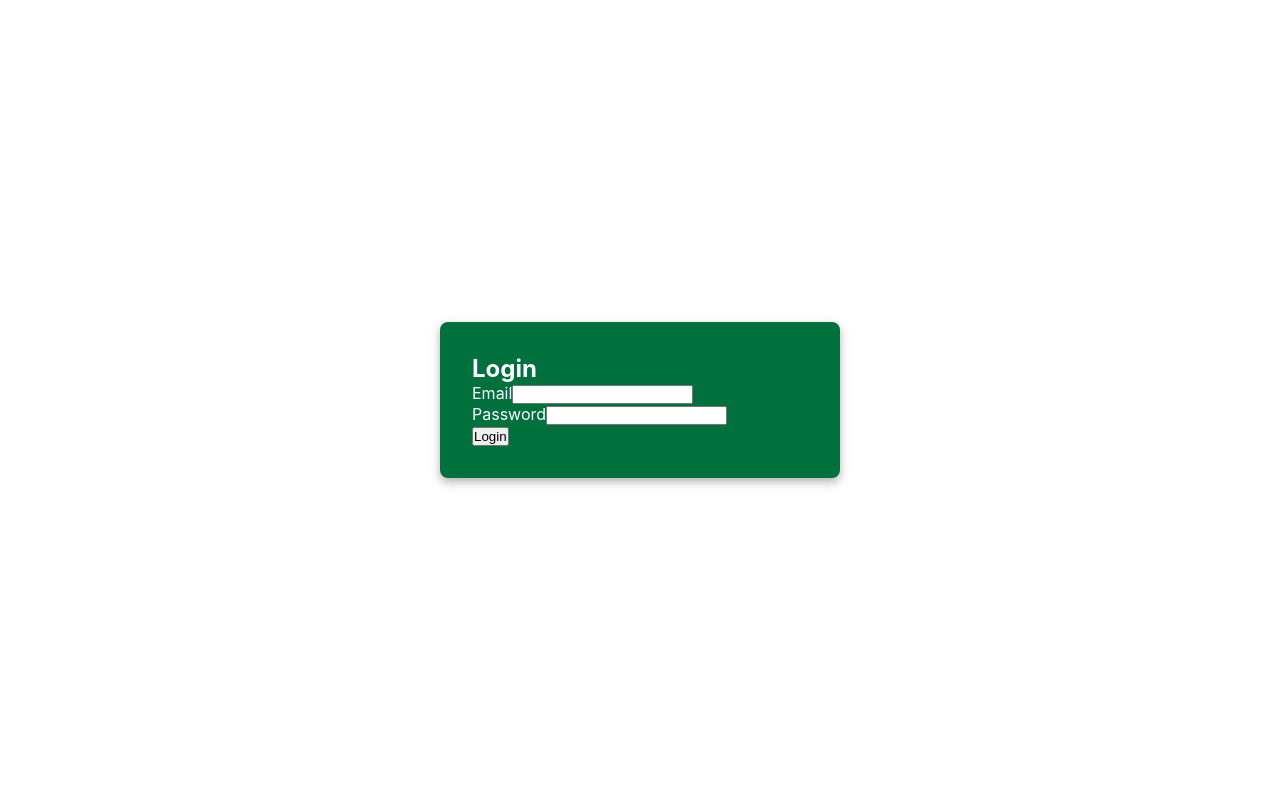
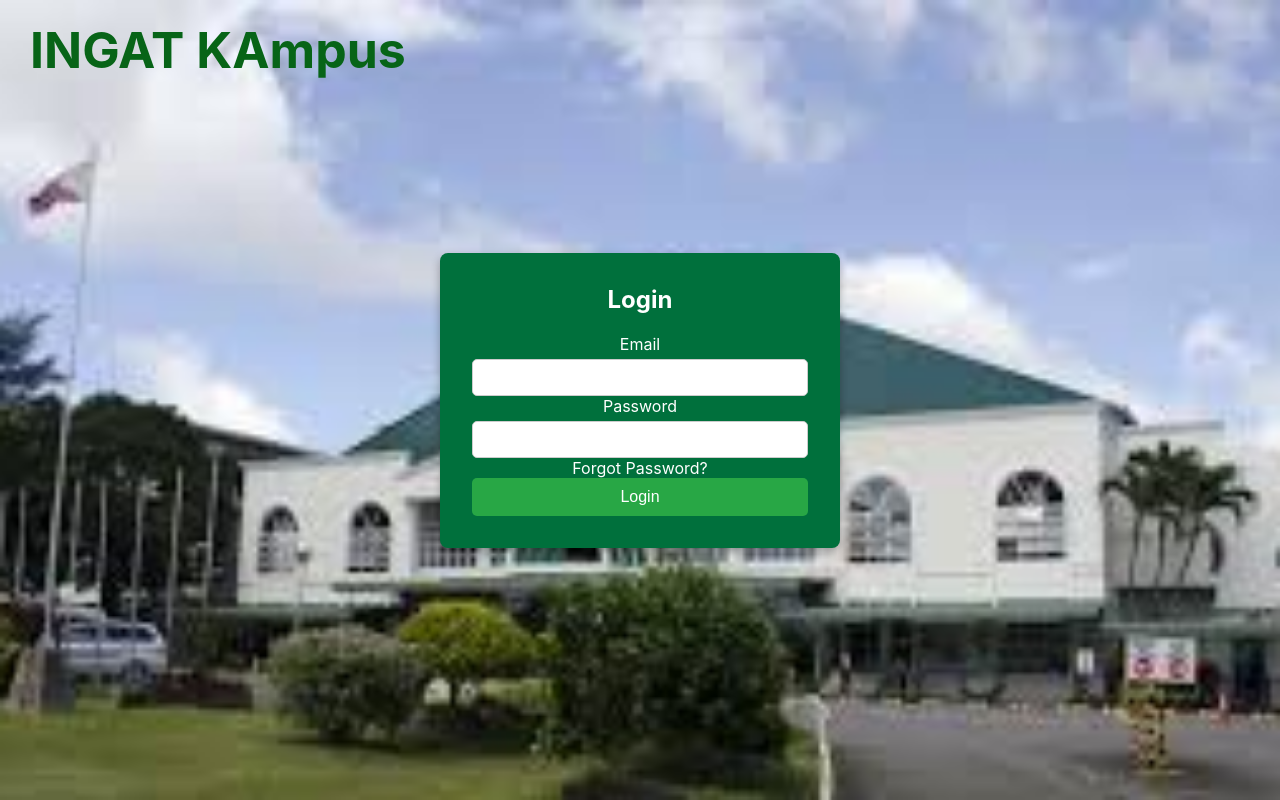
Before and after one commit to CS-CSD/INGAT-KAmpus, a React (Create React App) app: page / in a window 1280 px wide. Built offline with nearby package versions, Linux system fonts and the light colour scheme.

Commit message:
added new file

```diff
--- a/src/App.js
+++ b/src/App.js
@@ -1,6 +1,6 @@
 import { BrowserRouter as Router, Routes, Route } from "react-router-dom";
 import LoginPage from "./LogIn";
-import HomePage from "./Home"; // Create this component
+import HomePage from "./Home";
 import RegisterItem from "./ItemRegister";
 import ItemStorage from "./ItemStorage";
 import ClaimedItems from "./ClaimedItem";
--- a/src/ClaimedItem.js
+++ b/src/ClaimedItem.js
@@ -1,5 +1,5 @@
 import React, { useState, useEffect } from "react";
-import Sidebar from "./SideBar"; // Ensure correct import
+import Sidebar from "./SideBar";
 
 
 const ClaimedItems = () => {
@@ -7,7 +7,7 @@ const ClaimedItems = () => {
 
   useEffect(() => {
     const storedItems = JSON.parse(localStorage.getItem("items")) || [];
-    const filteredItems = storedItems.filter(item => item.claimed); // Get only claimed items
+    const filteredItems = storedItems.filter(item => item.claimed);
     setClaimedItems(filteredItems);
   }, []);
 
--- a/src/ItemStorage.js
+++ b/src/ItemStorage.js
@@ -1,5 +1,5 @@
 import React, { useState, useEffect } from "react";
-import Sidebar from "./SideBar"; // Ensure correct import
+import Sidebar from "./SideBar";
 import "./css/ItemStorage.css";
 
 const ItemStorage = () => {
@@ -42,7 +42,7 @@ const ItemStorage = () => {
             </thead>
             <tbody>
               {items.map((item, index) =>
-                !item.claimed ? ( // Only show unclaimed items
+                !item.claimed ? (
                   <tr key={index}>
                     <td>{item.uid}</td>
                     <td>{item.brand}</td>
--- a/src/LogIn.js
+++ b/src/LogIn.js
@@ -1,18 +1,18 @@
 import { useState } from "react";
 import { useNavigate } from "react-router-dom";
-import "./css/App.css"
+import "./css/LoginPage.css";
 
 const LoginPage = () => {
   const [email, setEmail] = useState("");
   const [password, setPassword] = useState("");
-  const navigate = useNavigate(); // Hook for navigation
+  const [showPassword, setShowPassword] = useState(false);
+  const navigate = useNavigate();
 
   const handleSubmit = (e) => {
     e.preventDefault();
 
-    // Simple authentication check (replace with real authentication logic)
     if (email === "test@e.com" && password === "pass") {
-      navigate("/home"); // Redirect to homepage
+      navigate("/home");
     } else {
       alert("Invalid credentials");
     }
@@ -20,6 +20,9 @@ const LoginPage = () => {
 
   return (
     <div className="login-container">
+
+      <h1 className="page-title">INGAT KAmpus</h1>
+
       <div className="login-box">
         <h2 className="text-2xl font-bold mb-6 text-center">Login</h2>
         <form onSubmit={handleSubmit} className="space-y-4">
@@ -35,13 +38,25 @@ const LoginPage = () => {
           </div>
           <div>
             <label className="block mb-1">Password</label>
-            <input
-              type="password"
-              className="w-full p-2 rounded bg-gray-700 focus:outline-none focus:ring-2 focus:ring-blue-500"
-              value={password}
-              onChange={(e) => setPassword(e.target.value)}
-              required
-            />
+            <div className="relative">
+              <input
+                type={showPassword ? "text" : "password"}
+                className="w-full p-2 rounded bg-gray-700 focus:outline-none focus:ring-2 focus:ring-blue-500 pr-10"
+                value={password}
+                onChange={(e) => setPassword(e.target.value)}
+                required
+              />
+              <span
+                className="absolute right-3 top-3 cursor-pointer text-gray-400"
+                onClick={() => setShowPassword(!showPassword)}
+              >
+              </span>
+            </div>
+          </div>
+          <div className="text-right">
+            <a href="#" className="text-blue-400 text-sm hover:underline">
+              Forgot Password?
+            </a>
           </div>
           <button
             type="submit"
--- /dev/null
+++ b/src/css/LoginPage.css
@@ -0,0 +1,66 @@
+.login-container {
+    display: flex;
+    justify-content: center;
+    align-items: center;
+    height: 100vh;
+    background: url("../Pictures/dlsl.jpg")  no-repeat center center/cover;
+    position: relative;
+}
+
+
+.page-title {
+    position: absolute;
+    top: 20px;
+    left: 30px;
+    font-size: 50px;
+    font-weight: bold;
+    color: rgb(7, 100, 23);
+}
+
+.login-box {
+    background: rgba(255, 255, 255, 0.9);
+    padding: 2rem;
+    border-radius: 10px;
+    box-shadow: 0 4px 10px rgba(0, 0, 0, 0.2);
+    width: 100%;
+    max-width: 400px;
+    text-align: center;
+}
+
+.login-box h2 {
+    font-size: 24px;
+    font-weight: bold;
+    margin-bottom: 20px;
+}
+
+input {
+    width: 100%;
+    padding: 10px;
+    margin-top: 5px;
+    border: 1px solid #ccc;
+    border-radius: 5px;
+}
+
+button {
+    width: 100%;
+    padding: 10px;
+    background-color: #28a745;
+    color: white;
+    border: none;
+    border-radius: 5px;
+    cursor: pointer;
+    font-size: 16px;
+}
+
+button:hover {
+    background-color: #218838
+}
+
+.text-right a {
+    color: white !important;
+    text-decoration: none;
+}
+
+.text-right a:hover {
+    text-decoration: underline;
+}
```
Also changed, not shown: src/ItemRegister.js (+5 -5 lines), public/dlsl.jpg (added), src/Pictures/dlsl.jpg (added).
